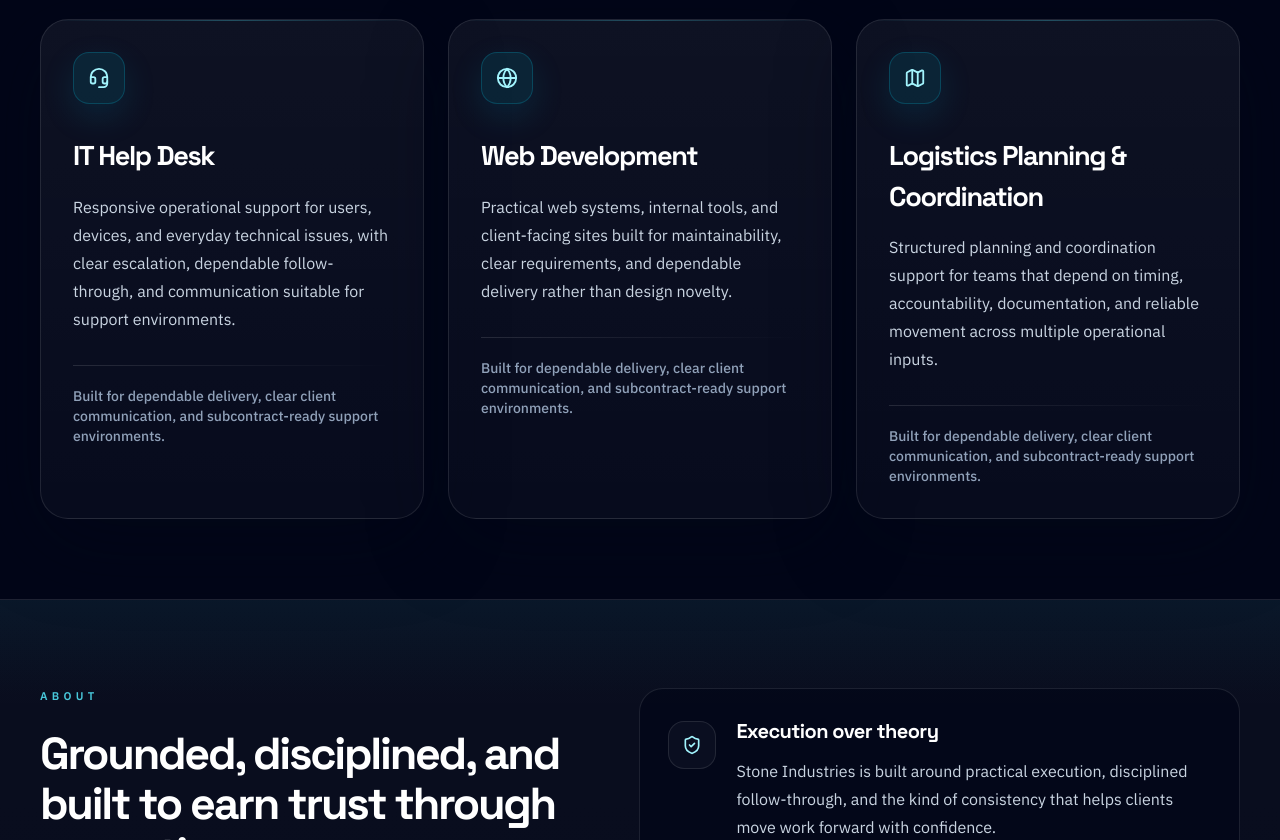
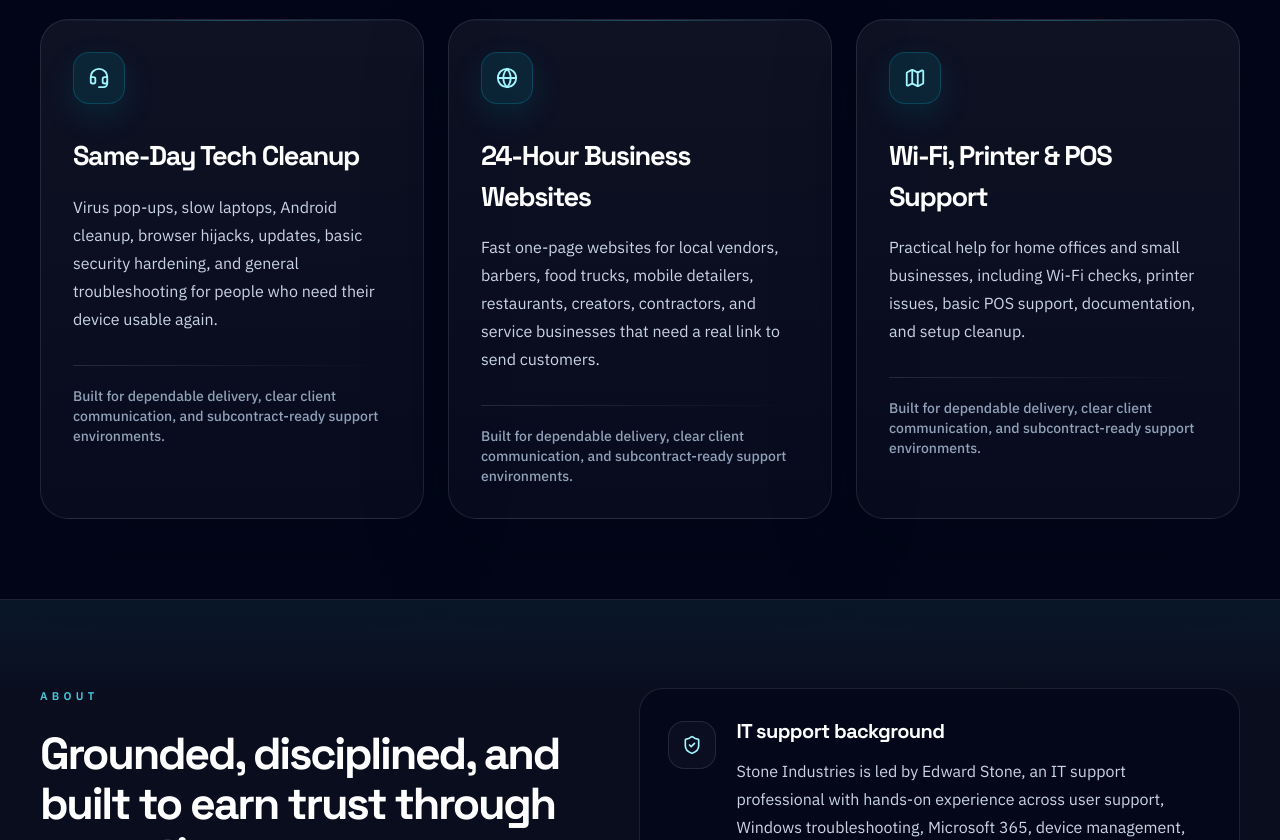
Before and after one commit to Overlord559/Stone_Industries, a React (Vite) app: page / in a window 1280 px wide. Shown: the part 1960-2800 px from the top of the page. Built offline with nearby package versions, Linux system fonts and the light colour scheme.

Commit message:
Refocus site data on launch-ready tech and website services

```diff
--- a/src/data/site.ts
+++ b/src/data/site.ts
@@ -30,49 +30,50 @@ export type Capability = {
 
 export const navItems: NavItem[] = [
   { label: 'Services', href: '#services' },
-  { label: 'About', href: '#about' },
-  { label: 'Vision', href: '#vision' },
+  { label: 'Pricing', href: '#pricing' },
+  { label: 'Why Stone', href: '#about' },
+  { label: 'Future Vision', href: '#vision' },
   { label: 'Contact', href: '#contact' },
 ]
 
 export const services: Service[] = [
   {
-    title: 'IT Help Desk',
+    title: 'Same-Day Tech Cleanup',
     description:
-      'Responsive operational support for users, devices, and everyday technical issues, with clear escalation, dependable follow-through, and communication suitable for support environments.',
+      'Virus pop-ups, slow laptops, Android cleanup, browser hijacks, updates, basic security hardening, and general troubleshooting for people who need their device usable again.',
     icon: Headset,
   },
   {
-    title: 'Web Development',
+    title: '24-Hour Business Websites',
     description:
-      'Practical web systems, internal tools, and client-facing sites built for maintainability, clear requirements, and dependable delivery rather than design novelty.',
+      'Fast one-page websites for local vendors, barbers, food trucks, mobile detailers, restaurants, creators, contractors, and service businesses that need a real link to send customers.',
     icon: Globe,
   },
   {
-    title: 'Logistics Planning & Coordination',
+    title: 'Wi-Fi, Printer & POS Support',
     description:
-      'Structured planning and coordination support for teams that depend on timing, accountability, documentation, and reliable movement across multiple operational inputs.',
+      'Practical help for home offices and small businesses, including Wi-Fi checks, printer issues, basic POS support, documentation, and setup cleanup.',
     icon: Map,
   },
 ]
 
 export const credibilitySignals: Capability[] = [
   {
-    title: 'Execution over theory',
+    title: 'IT support background',
     description:
-      'Stone Industries is built around practical execution, disciplined follow-through, and the kind of consistency that helps clients move work forward with confidence.',
+      'Stone Industries is led by Edward Stone, an IT support professional with hands-on experience across user support, Windows troubleshooting, Microsoft 365, device management, and documentation.',
     icon: ShieldCheck,
   },
   {
     title: 'Veteran-led discipline',
     description:
-      'Our operating posture reflects veteran-led discipline: direct communication, respect for responsibility, and a preference for dependable results over inflated claims.',
+      'The operating style is direct: show up, define the problem, fix what can be fixed, document the next step, and avoid inflated promises.',
     icon: Cpu,
   },
   {
-    title: 'Long-range capability building',
+    title: 'Built for small business speed',
     description:
-      'We focus on support, infrastructure, and planning work that is useful now while steadily building technical maturity for more advanced autonomous and resilient systems later.',
+      'The current focus is not enterprise consulting theater. It is fast, practical service work for local businesses that need a cleaner website, working tech, and a better customer path now.',
     icon: BriefcaseBusiness,
   },
 ]
```
